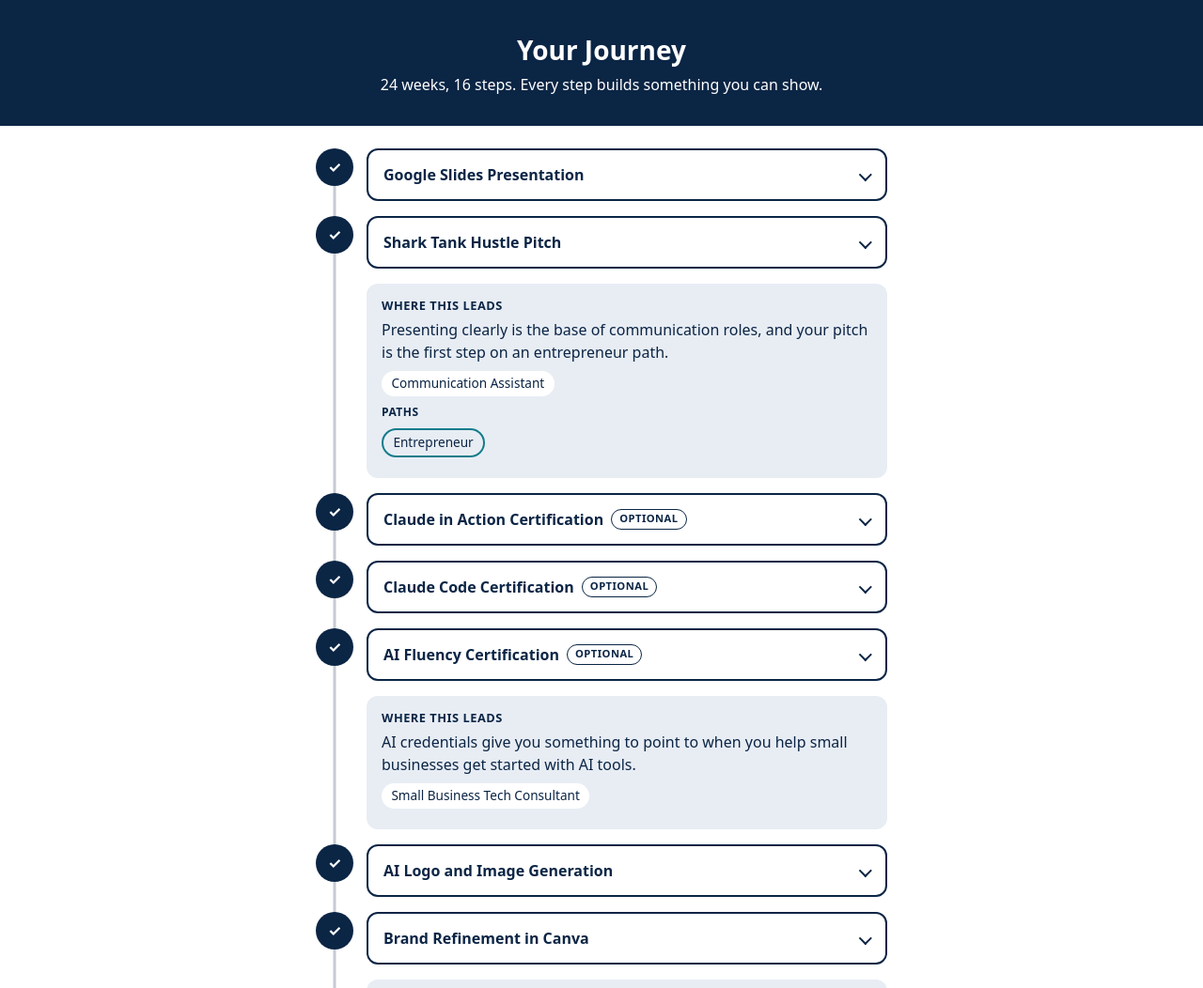
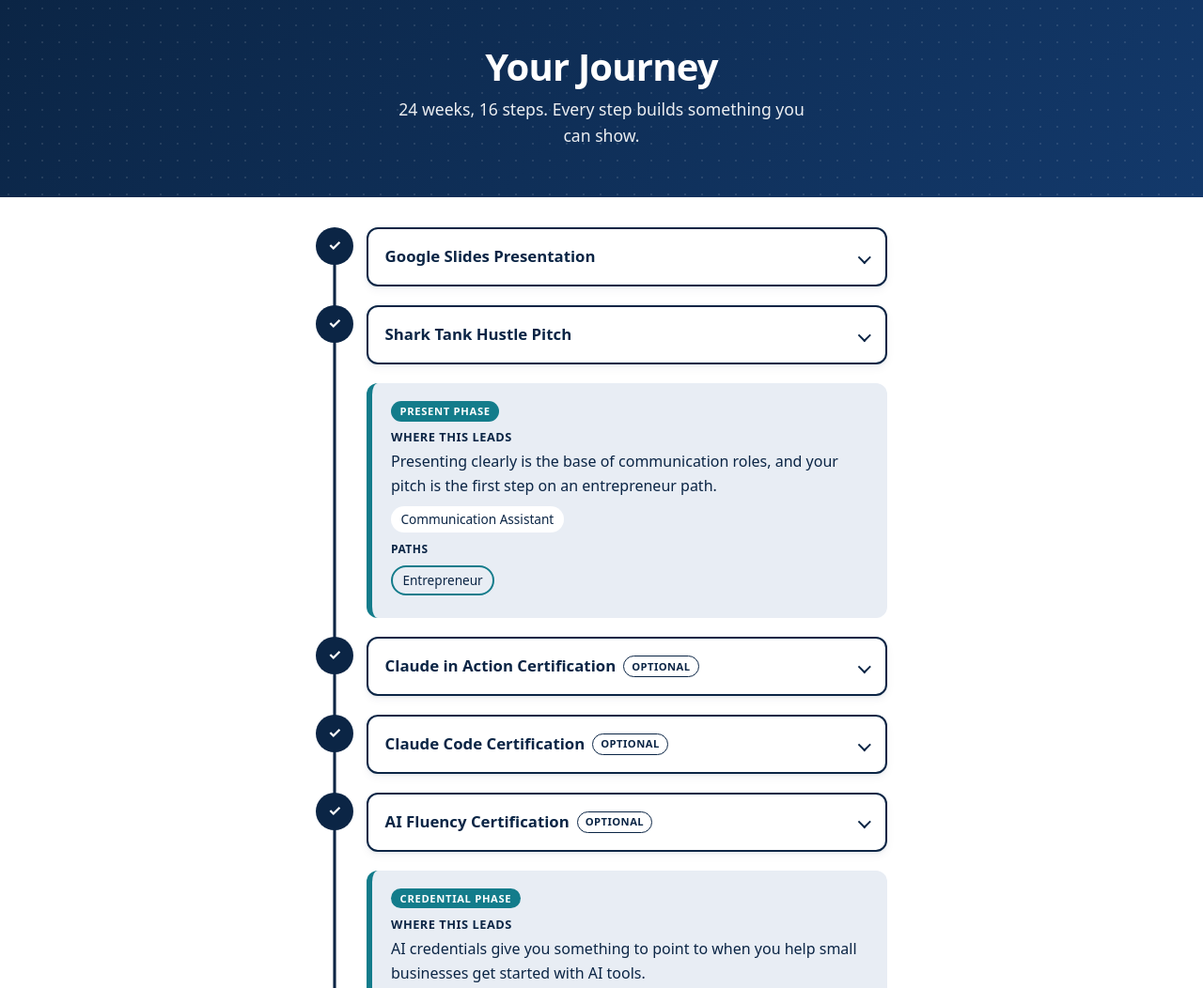
Before and after one commit to jcsmileyjr/student-journey-roadmap, a plain HTML site: page index.html in a window 1280 px wide. Shown: the top 1052 px of the page at 94% size. Drawn offline with Linux system fonts and the light colour scheme.

Commit message:
Enhance phase block display with name and improved styling; adjust layout and spacing for better visual hierarchy

```diff
--- a/script.js
+++ b/script.js
@@ -98,7 +98,8 @@ function renderJourney() {
     // PHASE BLOCK: after the last step of each phase
     journeyPhases.forEach(function (phase) {
       if (phase.stepIds[1] !== step.id) return;
-      html += '<li class="phase-block"><h2>Where this leads</h2><p>' + phase.leadsTo + "</p>";
+      html += '<li class="phase-block"><span class="phase-name">' + phase.name + " phase</span>" +
+              "<h2>Where this leads</h2><p>" + phase.leadsTo + "</p>";
       if (phase.roles.length > 0) {
         html += buildChips(phase.roles);
       }
--- a/style.css
+++ b/style.css
@@ -10,6 +10,7 @@
   --gray-line: #C5CBD3;      /* outlines for upcoming steps */
   --chip-bg: #E8EDF4;        /* light navy tint for skill chips */
   --text-muted: #3A4B63;     /* body text on white, passes contrast */
+  --step-gap: 1.25rem;       /* space between timeline items */
   --teal: #137C8B;           /* accent: links and Paths chips (white bg 4.9:1) */
 }
 
@@ -20,24 +21,33 @@ body {
   font-family: system-ui, -apple-system, "Segoe UI", Roboto, Helvetica, Arial, sans-serif;
   color: var(--navy);
   background: var(--white);
-  line-height: 1.5;
+  line-height: 1.6;
 }
 
 /* ---------- HEADER BANNER ---------- */
 .banner {
-  background: var(--navy);
+  /* navy gradient with a faint dotted grid on top (decorative only) */
+  background:
+    radial-gradient(rgba(255, 255, 255, 0.10) 1px, transparent 1.5px) 0 0 / 18px 18px,
+    linear-gradient(135deg, #0B2545 0%, #13396b 100%);
   color: var(--white);
-  padding: 2rem 1.25rem;
+  padding: 3rem 1.25rem 3.25rem;
   text-align: center;
 }
-.banner h1 { margin: 0 0 0.25rem; font-size: 1.75rem; }
-.banner p  { margin: 0; font-size: 1rem; }
+.banner h1 {
+  margin: 0 0 0.5rem;
+  font-size: 2.5rem;
+  font-weight: 800;
+  letter-spacing: -0.02em;
+  line-height: 1.15;
+}
+.banner p  { margin: 0 auto; max-width: 28rem; font-size: 1.1rem; opacity: 0.92; }
 
 /* ---------- CONTAINER ---------- */
 .container {
   max-width: 40rem;          /* centered, never switches to columns */
   margin: 0 auto;
-  padding: 1.5rem 1rem 3rem;
+  padding: 2rem 1rem 3.5rem;
 }
 
 /* ---------- TIMELINE ---------- */
@@ -65,7 +75,7 @@ body {
   display: flex;
   gap: 0.875rem;
   align-items: flex-start;
-  margin-bottom: 1rem;
+  margin-bottom: var(--step-gap);
 }
 
 /* ---------- MARKER (numbered circle) ---------- */
@@ -88,6 +98,12 @@ body {
   background: var(--white);
   border: 2px solid var(--gray-line);
   border-radius: 0.75rem;
+  box-shadow: 0 1px 3px rgba(11, 37, 69, 0.08), 0 4px 10px rgba(11, 37, 69, 0.05);
+  transition: transform 0.15s ease, box-shadow 0.15s ease;
+}
+.card:hover {
+  transform: translateY(-2px);
+  box-shadow: 0 6px 16px rgba(11, 37, 69, 0.14);
 }
 
 .card-toggle {
@@ -96,11 +112,12 @@ body {
   justify-content: space-between;
   align-items: center;
   gap: 0.75rem;
-  padding: 0.875rem 1rem;
+  padding: 1rem 1.1rem;
   background: none;
   border: 0;
   font: inherit;
   font-weight: 600;
+  font-size: 1.05rem;
   color: var(--navy);
   text-align: left;
   cursor: pointer;
@@ -195,7 +212,7 @@ body {
   color: var(--white);
 }
 .step--completed .card { border-color: var(--navy); }
-.card--open { box-shadow: 0 4px 12px rgba(11, 37, 69, 0.12); }
+.card--open { box-shadow: 0 8px 20px rgba(11, 37, 69, 0.16); }
 
 /* current: gold marker, navy text */
 .step--current .marker {
@@ -256,11 +273,24 @@ body {
 /* PHASE BLOCK: quiet, non-interactive */
 .phase-block {
   position: relative;
-  margin: 0 0 1rem 3.375rem;       /* aligns with the cards (2.5rem marker + gap) */
-  padding: 0.875rem 1rem;
+  margin: 0 0 var(--step-gap) 3.375rem;   /* aligns with the cards (2.5rem marker + gap) */
+  padding: 1rem 1.1rem 1rem 1.25rem;
   background: var(--chip-bg);
   color: var(--navy);
   border-radius: 0.75rem;
+  border-left: 6px solid var(--teal);     /* accent edge so phases read as chapters */
+}
+.phase-name {
+  display: inline-block;
+  margin-bottom: 0.4rem;
+  padding: 0.1rem 0.6rem;
+  background: var(--teal);
+  color: var(--white);
+  font-size: 0.7rem;
+  font-weight: 700;
+  text-transform: uppercase;
+  letter-spacing: 0.06em;
+  border-radius: 999px;
 }
 .phase-block h2 {
   margin: 0 0 0.25rem;
@@ -293,6 +323,7 @@ body {
 
 @media (max-width: 400px) {
   .phase-block { margin-left: 0; }
+  .phase-block::before { display: none; }
 }
 
 /* CURRENT-STEP PICKER */
@@ -315,3 +346,49 @@ body {
 }
 .step-picker select:focus-visible { outline: 3px solid var(--gold); outline-offset: 2px; }
 .step-picker-hint { margin: 0.5rem 0 0; font-size: 0.8rem; color: var(--text-muted); }
+
+/* ============================================================
+   TWO-TONE TIMELINE LINE
+   The gray line (.timeline::before) is the base. Navy segments
+   are drawn on top for the stretch the student has completed.
+   Each step draws two pieces: the gap above its marker (::before)
+   and the stretch below it (::after).
+   ============================================================ */
+.step::before,
+.step::after,
+.phase-block::before {
+  content: "";
+  position: absolute;
+  left: 1.25rem;
+  width: 3px;
+  transform: translateX(-50%);
+  background: transparent;
+}
+/* above the marker: from the previous item down to this marker's center */
+.step::before {
+  top: calc(-1 * var(--step-gap));
+  height: calc(var(--step-gap) + 1.25rem);
+}
+/* below the marker: from this marker's center to the bottom of the step */
+.step::after {
+  top: 1.25rem;
+  bottom: 0;
+}
+.step:first-child::before { display: none; }
+
+.step--completed::before,
+.step--current::before,
+.step--completed::after { background: var(--navy); }
+
+/* phase blocks sit in the line's path (they are indented, so reach left) */
+.phase-block::before {
+  left: calc(-2.125rem - 6px);   /* minus the 6px left border, which shifts the origin */
+  top: calc(-1 * var(--step-gap));
+  bottom: 0;
+}
+.step--completed + .phase-block::before { background: var(--navy); }
+
+@media (prefers-reduced-motion: reduce) {
+  .card { transition: none; }
+  .card:hover { transform: none; }
+}
```
